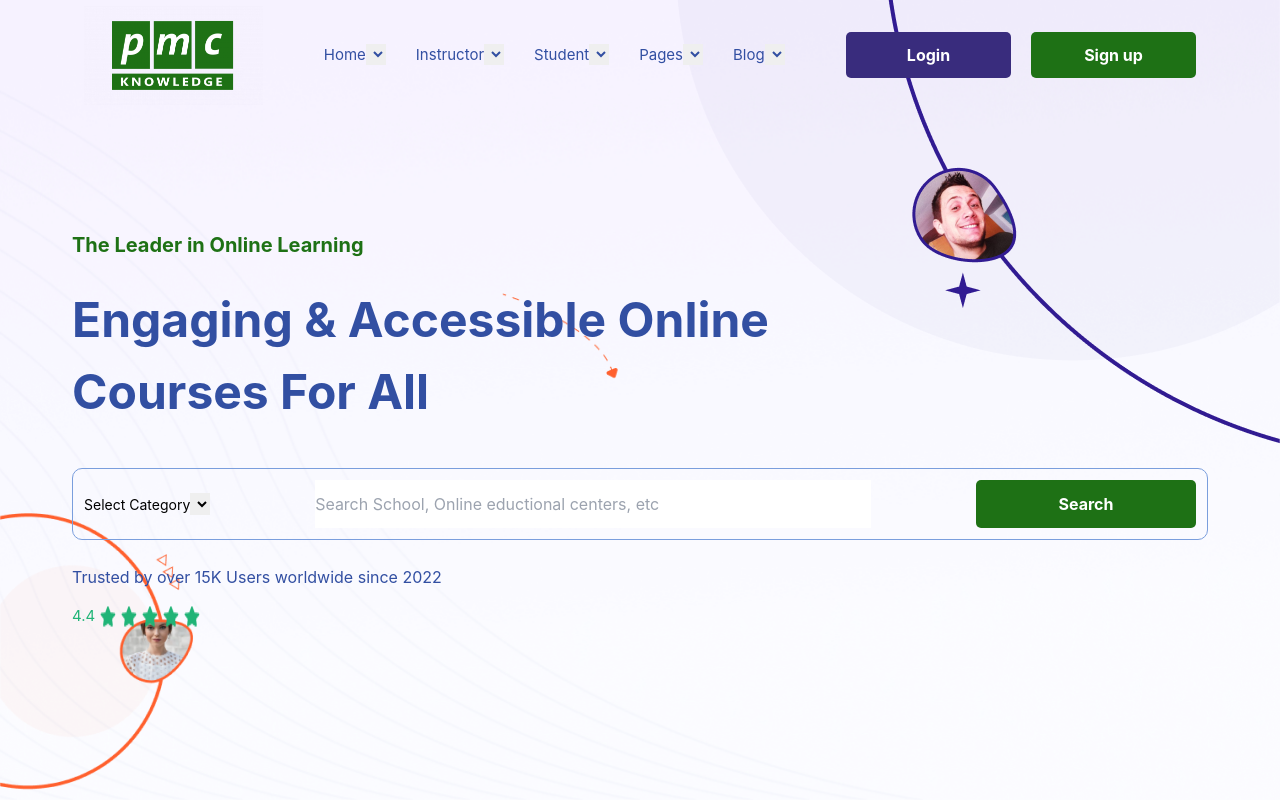
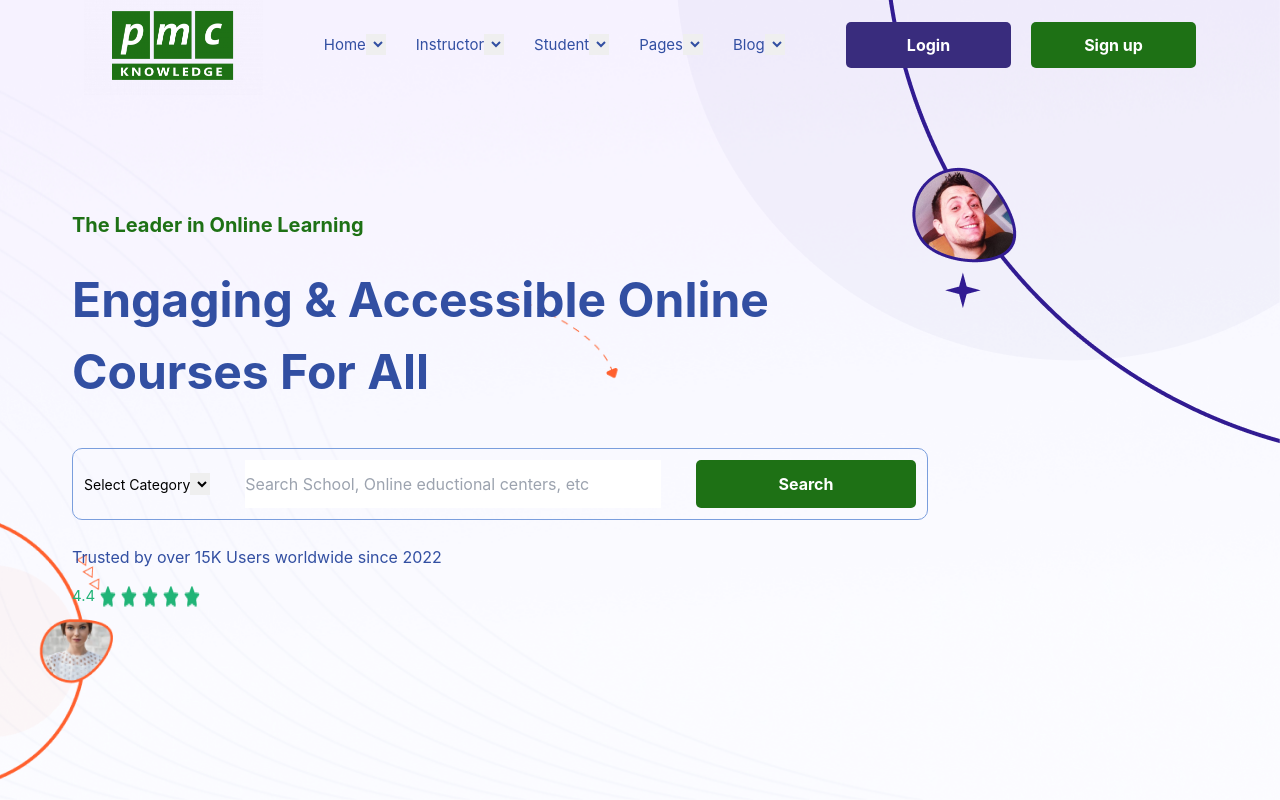
Before and after one commit to TuyenPhamm/PMC_Courses, a React (Create React App) app: page / in a window 1280 px wide. Shown: the top 800 px of the page. Built offline with nearby package versions, Linux system fonts and the light colour scheme.

Commit message:
pushcode

```diff
--- a/src/dreampage/dreampage.jsx
+++ b/src/dreampage/dreampage.jsx
@@ -29,12 +29,12 @@ const DreamPage = () => {
     const [bool, setBool] = useState(false);
 
     return (
-        <nav>
+        <div>
             <div className=" relative bg-no-repeat bg-cover bg-center h-screen w-full" style={{ backgroundImage: `url(${background})` }}>
-                <div className='absolute right-0 z-0'>
+                <div className='max-1040:hidden absolute right-0 z-0'>
                     <img src={background1} alt="" />
                 </div>
-                <div className='absolute bottom-0 z-0'>
+                <div className='max-1040:hidden absolute bottom-0 -left-[80px]  z-0'>
                     <img src={background2} alt="" />
                 </div>
                 <div className='z-10 absolute' >
@@ -75,7 +75,7 @@ const DreamPage = () => {
                         </div>
                     )}
                     <div  >
-                        <div className='   h-[70px] mt-[20px] mx-[300px] max-1618:mx-[72px] max-1162:mx-[2px] px-[12px] flex items-center justify-center justify-between max-600:w-[100%]'>
+                        <div className='   h-[70px] pt-[20px] mx-[300px] max-1618:mx-[72px] max-1162:mx-[2px] px-[12px] flex items-center justify-center justify-between max-600:w-[100%]'>
                             <div className='flex '>
                                 <button onClick={() => setBool(true)}>
                                     <img className='pr-[30px] 900:hidden' src={link} alt="menu" />
@@ -121,7 +121,7 @@ const DreamPage = () => {
                                 <div className='font-bold text-[48px] text-lineblue'>Courses For All</div>
                             </div>
                             <div className=' pt-[40px]'>
-                                <div className='max-768:w-[100%]   p-[11px] h-[72px] flex  justify-between border-[1px] rounded-[10px] border-[#7A9EDD]'>
+                                <div className='max-768:w-[100%] w-[856px]   p-[11px] h-[72px] flex  justify-between border-[1px] rounded-[10px] border-[#7A9EDD]'>
                                     <div className='flex items-center justify-center'>
                                         <p className='text-[14px]'>Select Category</p>
                                         <select className='' ></select>
@@ -905,7 +905,7 @@ const DreamPage = () => {
                     </div>
                 </div>
             </div>
-        </nav>
+        </div>
 
     );
 };
```
